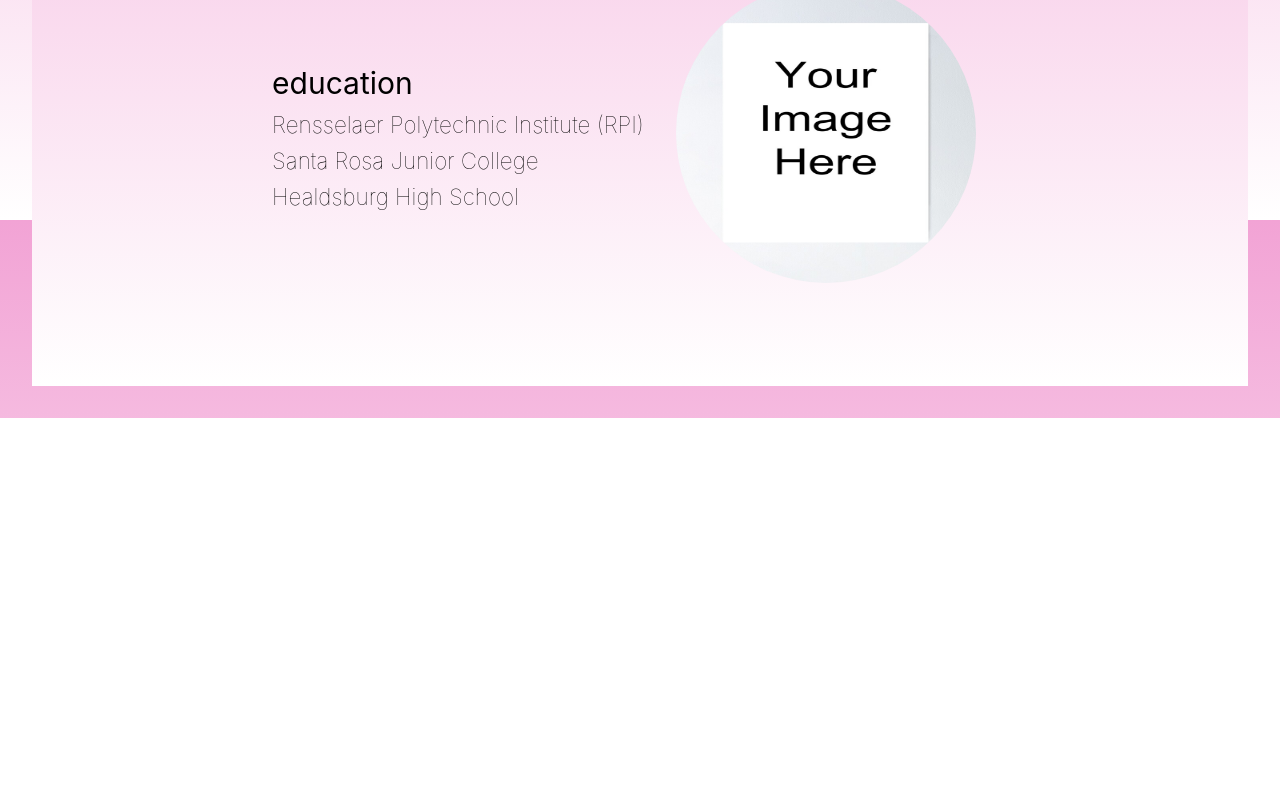
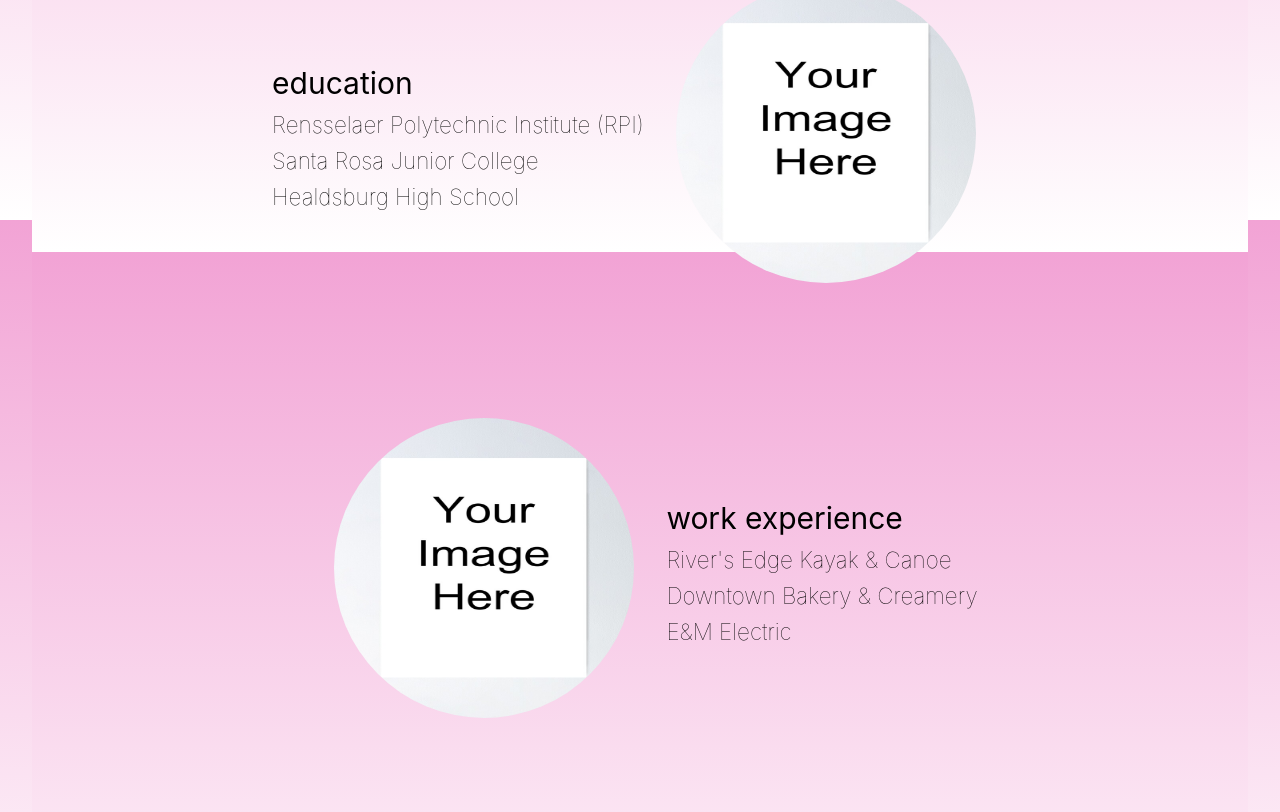
Before and after one commit to maggietrebilcock/portfolio, a Vue app: page /about in a window 1280 px wide. Shown: the part 580-1392 px from the top of the page. Before the commit the page ends 998 px from the top, so only its background shows below. Built offline with nearby package versions, Linux system fonts and the light colour scheme.

Commit message:
add more info and format

```diff
--- a/src/views/AboutPage.vue
+++ b/src/views/AboutPage.vue
@@ -64,6 +64,43 @@
         <img src="@/assets/placeholder.jpg" alt="picture of RPI" />
       </div>
     </div>
+
+
+    <div class ="sections third">
+      <div class ="image_div">
+        <img src="@/assets/placeholder.jpg" alt="picture of River's Edge Kayak & Canoe in Healdsburg" />
+      </div>
+      <div class ="text_div">
+        <h1>work experience</h1>
+
+        <div class = "jobs">
+
+          <div class = "job">
+            <h2 @click="toggleSection2('re')">River's Edge Kayak & Canoe</h2>
+            <p v-if="visibleSection ==='re'">Here, I worked as the Office Manager, where
+              I helped manage the company's online presence, including the website and
+              social media. I also helped coordinate day-to-day operations, including but not
+              limited to: customer service, scheduling, teaching customers to kayak, and leading
+              kayak tours.
+            </p>
+          </div>
+
+          <div class = "school">
+            <h2 @click="toggleSection2('bakery')">Downtown Bakery & Creamery</h2>
+            <p v-if="visibleSection === 'bakery'">At the Downtown Bakery & Creamery,
+              I was a front-end worker, where I made drinks, packed pastries, worked
+              on the breakfast line, and more.</p>
+          </div>
+
+          <div class = "school">
+            <h2 @click="toggleSection2('e&m')">E&M Electric</h2>
+            <p v-if="visibleSection === 'e&m'"></p>
+          </div>
+
+        </div>
+      </div>
+
+    </div>
   </template>
 
   <script>
@@ -72,6 +109,7 @@
     name: 'AboutPage',
     setup() {
     const visibleSection = ref(null)
+    const visibleSection2 = ref(null)
 
     const toggleSection = (section) => {
       if (visibleSection.value === section) {
@@ -81,9 +119,19 @@
       }
     }
 
+    const toggleSection2 = (section) => {
+      if (visibleSection.value === section) {
+        visibleSection.value = null
+      } else {
+        visibleSection.value = section
+      }
+    }
+
     return {
       visibleSection,
+      visibleSection2,
       toggleSection,
+      toggleSection2
     }
   },
   }
@@ -113,7 +161,9 @@
     justify-content: center;
     align-items: center;
     margin: 2rem;
+    width: 100%;
   }
+
 
   /* Specifically, the titles for foldable sections */
   h2 {
--- a/src/views/ProjectsPage.vue
+++ b/src/views/ProjectsPage.vue
@@ -2,7 +2,7 @@
 <template>
     <div>
       <h1>Welcome to my projects page</h1>
-      <p>This is some details about prjects I have worked on.</p>
+      <p>This page is still under construction. Check back soon!</p>
     </div>
   </template>
 
```
